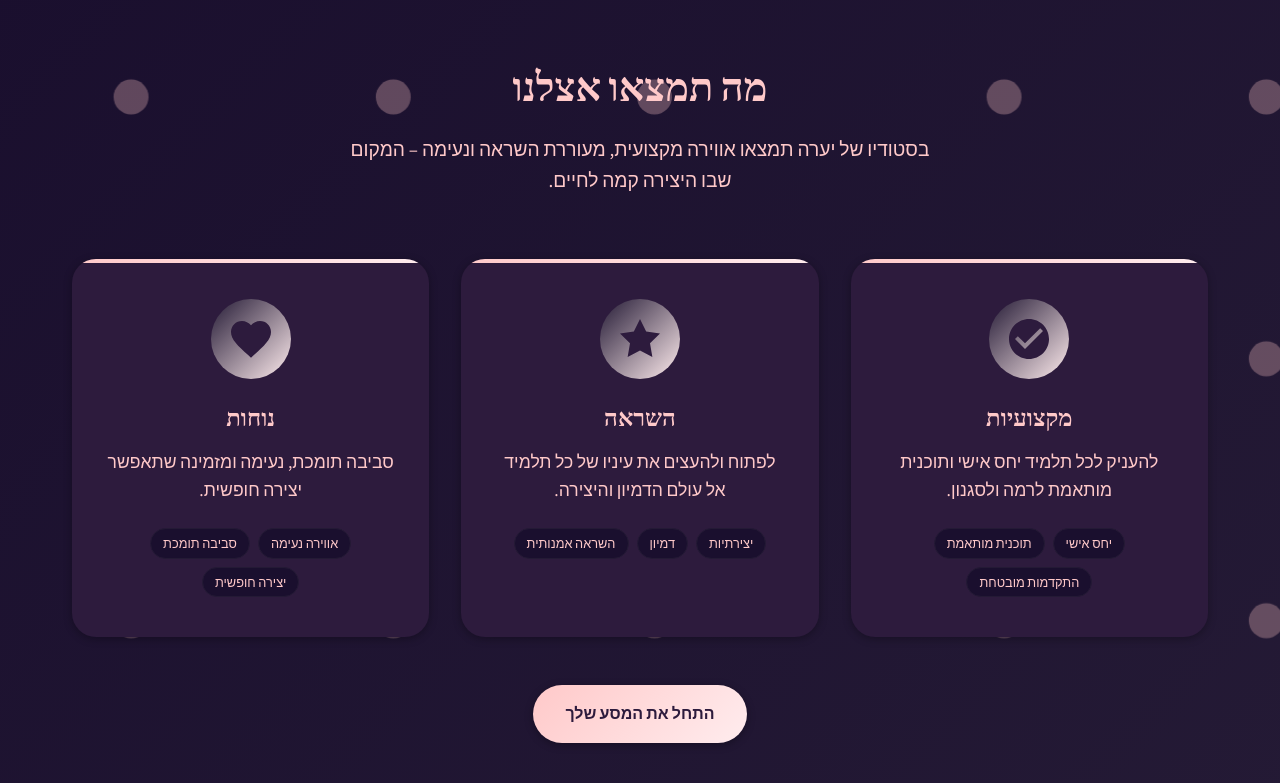
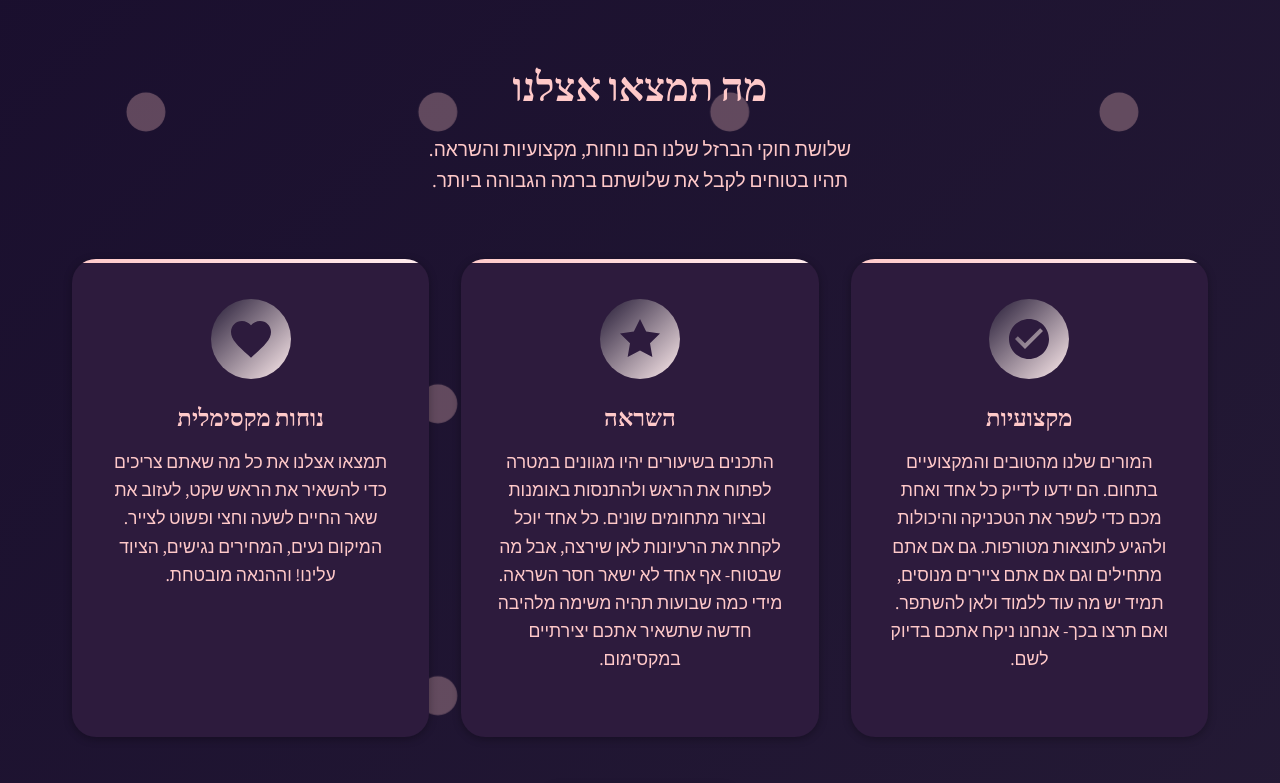
Before and after one commit to Maor-Ar/YaaraArtStudioClassesSite, an Angular app in the folder yaara-art-studio/: page / in a window 1280 px wide. Shown: the part 1380-2163 px from the top of the page. Built offline with nearby package versions, Linux system fonts and the light colour scheme.

Commit message:
Revise pillar descriptions for better engagement
Updated descriptions for pillars to enhance clarity and detail.

```diff
--- a/yaara-art-studio/src/app/components/pillars/pillars.component.html
+++ b/yaara-art-studio/src/app/components/pillars/pillars.component.html
@@ -4,7 +4,9 @@
     <div class="pillars-header">
       <h2 class="section-title fade-in-up">מה תמצאו אצלנו</h2>
       <p class="pillars-intro fade-in-up">
-        בסטודיו של יערה תמצאו אווירה מקצועית, מעוררת השראה ונעימה – המקום שבו היצירה קמה לחיים.
+        שלושת חוקי הברזל שלנו הם נוחות, מקצועיות והשראה.
+        <br/>
+        תהיו בטוחים לקבל את שלושתם ברמה הגבוהה ביותר.
       </p>
     </div>
 
@@ -17,13 +19,14 @@
         </div>
         <h3 class="pillar-title">מקצועיות</h3>
         <p class="pillar-description">
-          להעניק לכל תלמיד יחס אישי ותוכנית מותאמת לרמה ולסגנון.
+          המורים שלנו מהטובים והמקצועיים בתחום. הם ידעו לדייק כל אחד ואחת מכם כדי לשפר את הטכניקה והיכולות ולהגיע לתוצאות מטורפות.
+גם אם אתם מתחילים וגם אם אתם ציירים מנוסים, תמיד יש מה עוד ללמוד ולאן להשתפר. ואם תרצו בכך- אנחנו ניקח אתכם בדיוק לשם.
         </p>
-        <div class="pillar-features">
+        <!-- <div class="pillar-features">
           <span class="feature-tag">יחס אישי</span>
           <span class="feature-tag">תוכנית מותאמת</span>
           <span class="feature-tag">התקדמות מובטחת</span>
-        </div>
+        </div> -->
       </div>
 
       <div class="pillar-card fade-in-up" data-delay="200">
@@ -34,13 +37,14 @@
         </div>
         <h3 class="pillar-title">השראה</h3>
         <p class="pillar-description">
-          לפתוח ולהעצים את עיניו של כל תלמיד אל עולם הדמיון והיצירה.
+          התכנים בשיעורים יהיו מגוונים במטרה לפתוח את הראש ולהתנסות באומנות ובציור מתחומים שונים. כל אחד יוכל לקחת את הרעיונות לאן שירצה, אבל מה שבטוח- אף אחד לא ישאר חסר השראה.
+מידי כמה שבועות תהיה משימה מלהיבה חדשה שתשאיר אתכם יצירתיים במקסימום.
         </p>
-        <div class="pillar-features">
+        <!-- <div class="pillar-features">
           <span class="feature-tag">יצירתיות</span>
           <span class="feature-tag">דמיון</span>
           <span class="feature-tag">השראה אמנותית</span>
-        </div>
+        </div> -->
       </div>
 
       <div class="pillar-card fade-in-up" data-delay="400">
@@ -49,15 +53,16 @@
             <path d="M12 21.35l-1.45-1.32C5.4 15.36 2 12.28 2 8.5 2 5.42 4.42 3 7.5 3c1.74 0 3.41.81 4.5 2.09C13.09 3.81 14.76 3 16.5 3 19.58 3 22 5.42 22 8.5c0 3.78-3.4 6.86-8.55 11.54L12 21.35z"/>
           </svg>
         </div>
-        <h3 class="pillar-title">נוחות</h3>
+        <h3 class="pillar-title">נוחות מקסימלית</h3>
         <p class="pillar-description">
-          סביבה תומכת, נעימה ומזמינה שתאפשר יצירה חופשית.
+          תמצאו אצלנו את כל מה שאתם צריכים כדי להשאיר את הראש שקט, לעזוב את שאר החיים לשעה וחצי ופשוט לצייר.
+המיקום נעים, המחירים נגישים, הציוד עלינו! וההנאה מובטחת.
         </p>
-        <div class="pillar-features">
+        <!-- <div class="pillar-features">
           <span class="feature-tag">אווירה נעימה</span>
           <span class="feature-tag">סביבה תומכת</span>
           <span class="feature-tag">יצירה חופשית</span>
-        </div>
+        </div> -->
       </div>
     </div>
 
```
